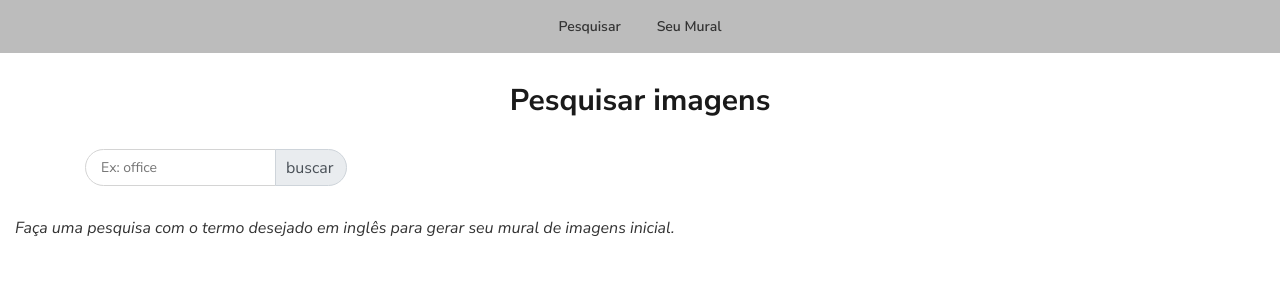
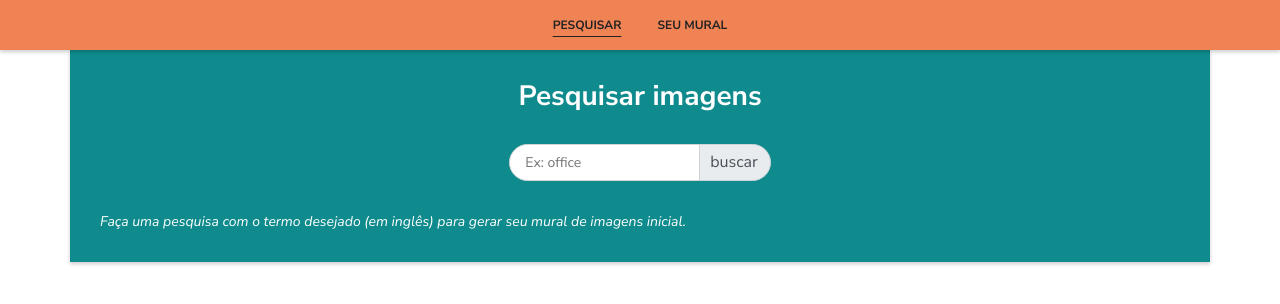
Before and after one commit to hugobrancowb/mural-ang-app, an Angular app: page / in a window 1280 px wide. Shown: the top 304 px of the page. Built offline with nearby package versions, Linux system fonts and the light colour scheme.

Commit message:
estilo padrão do site: cores e cards

```diff
--- a/src/app/app.component.html
+++ b/src/app/app.component.html
@@ -1,12 +1,11 @@
 <nav class="navbar navbar-expand-lg">
   <div class="" id="navbarSupportedContent">
     <ul class="navbar-nav mr-auto">
-      <li class="nav-item active">
-        <a class="nav-link" href="/" routerLink="/">Pesquisar <span class="sr-only">(current)</span></a>
-        <!-- sr-only = screen-reader; voltar a essa parte mais à frente -->
+      <li class="nav-item">
+        <a class="nav-link" href="/" routerLink="/" routerLinkActive="active" [routerLinkActiveOptions]="{exact:true}">Pesquisar</a>
       </li>
       <li class="nav-item">
-        <a class="nav-link" href="/mural" routerLink="/mural">Seu Mural</a>
+        <a class="nav-link" href="/mural" routerLink="/mural" routerLinkActive="active">Seu Mural</a>
       </li>
     </ul>
   </div>
--- a/src/app/app.component.scss
+++ b/src/app/app.component.scss
@@ -1,9 +1,17 @@
+/* Fonts */
+@import url('https://fonts.googleapis.com/css2?family=Nunito+Sans:wght@700&display=swap');
+
 /* Colors */
-$navcolor: #BCBCBC;
+$orange: #EF8354;
+$green: #0F8B8D;
+$darkpurple: #241E4E;
 
 nav {
-  background-color: $navcolor;
   display: flex;
+
+  background-color: $orange;
+
+  box-shadow: 0 2px 4px 0 rgba(0,0,0,0.2);
 
   div {
     margin: auto;
@@ -15,11 +23,22 @@ nav {
         margin: 0 10px;
 
         a {
-          font-size: 14px;
-          font-weight: 600;
+          font-family: 'Nunito Sans', sans-serif;
+          font-weight: 700;
+          font-size: 12px;
+          text-transform: uppercase;
+          color: #222222;
 
-          &, &:visited { color: #333; }
-          &:hover{color:black}
+          &, &:visited {
+            color: #222222;
+            text-decoration: none;
+          }
+
+          &:hover, &.active {
+            color:#222222;
+            text-decoration: underline;
+            text-underline-offset: 7px;
+          }
         }
       }
     }
--- a/src/app/layouts/home/home.component.html
+++ b/src/app/layouts/home/home.component.html
@@ -6,16 +6,18 @@
       <div class="input-group-text" (click)="search()">buscar</div>
     </div>
   </form>
+
+  <!-- grid do search: if/else -->
+  <div *ngIf="search_list.length == 0 then listaVazia"></div>
+  <ng-template #listaVazia>
+    <div class="container-fluid lista-vazia">
+      <p class="descricao">Faça uma pesquisa com o termo desejado (em inglês) para gerar seu mural de imagens inicial.</p>
+    </div>
+  </ng-template>
 </div>
 
-<!-- grid do search -->
-<div *ngIf="search_list.length > 0 then listaPreench else listaVazia"></div>
-<ng-template #listaVazia>
-  <div class="container-fluid grid-lista">
-    <p class="descricao">Faça uma pesquisa com o termo desejado em inglês para gerar seu mural de imagens inicial.</p>
-  </div>
-</ng-template>
+<!-- grid do search: if/else -->
+<div *ngIf="search_list.length > 0 then listaPreench"></div>
 <ng-template #listaPreench>
-    <!-- grid do search -->
     <grid-images [image_list]="search_list" [isMural]="false"></grid-images>
 </ng-template>
--- a/src/app/layouts/home/home.component.scss
+++ b/src/app/layouts/home/home.component.scss
@@ -1,24 +1,34 @@
 /* Fonts */
+@import url('https://fonts.googleapis.com/css2?family=Nunito+Sans:wght@700&display=swap');
 //@import url('https://fonts.googleapis.com/css2?family=Nunito:wght@800&display=swap');
 //@import url('https://fonts.googleapis.com/css2?family=Open+Sans&display=swap');
 
 /* Variables */
 //$border-radii: 6px;
 
+/* Colors */
+$orange: #EF8354;
+$green: #0F8B8D;
+$darkpurple: #241E4E;
+
 div.main {
-  margin: 30px auto;
+  width: 100%;
+  padding: 30px 15px;
+  background-color: $green;
+  box-shadow: 0 2px 4px 0 rgba(0,0,0,0.2);
 
   h1 {
-    margin: 30px auto;
-    font-size: 30px;
+    font-family: 'Nunito Sans', sans-serif;
+    font-size: 28px;
     font-weight: 700;
-    color: #1A1A1A;
     text-align: center;
+    color: #ffffff;
   }
 
   form {
     margin: 30px auto;
     width: 100%;
+    justify-content: center;
 
     input {
       border: 1px solid #D4D4D4;
@@ -36,17 +46,17 @@ div.main {
       cursor: pointer;
     }
   }
-}
 
-div.grid-lista {
+  div.lista-vazia {
 
-  div.row { justify-content: center; }
+    div.row { justify-content: center; }
 
-  p.descricao {
-    font-weight: 400;
-    font-style: italic;
-    font-size: 16px;
-    margin: 30px auto;
-    color: #333333;
+    p.descricao {
+      font-weight: 400;
+      font-style: italic;
+      font-size: 14px;
+      margin: 30px auto 0px auto;
+      color: #ffffff;
+    }
   }
 }
--- a/src/app/layouts/mural/mural.component.scss
+++ b/src/app/layouts/mural/mural.component.scss
@@ -1,26 +1,48 @@
 /* Fonts */
+@import url('https://fonts.googleapis.com/css2?family=Nunito+Sans:wght@700&display=swap');
 //@import url('https://fonts.googleapis.com/css2?family=Nunito:wght@800&display=swap');
 //@import url('https://fonts.googleapis.com/css2?family=Open+Sans&display=swap');
 
 /* Variables */
 //$border-radii: 6px;
 
+/* Colors */
+$orange: #EF8354;
+$green: #0F8B8D;
+$darkpurple: #241E4E;
+
 div.mural {
-  margin: 30px auto;
+  width: 100%;
+  padding: 30px 15px;
+  background-color: $green;
+  box-shadow: 0 2px 4px 0 rgba(0,0,0,0.2);
 
   h1 {
-    margin: 30px auto;
-    font-size: 30px;
+    font-family: 'Nunito Sans', sans-serif;
+    font-size: 28px;
     font-weight: 700;
-    color: #1A1A1A;
     text-align: center;
+    color: #ffffff;
   }
 
   p.descricao, p.lista_vazia {
     font-weight: 400;
     font-style: italic;
-    font-size: 16px;
-    margin: 30px auto;
-    color: #333333;
+    font-size: 14px;
+    margin: 30px auto 0px auto;
+    color: #ffffff;
   }
 }
+
+div.lista-vazia {
+  padding: 30px 15px;
+
+  div.col-12 {padding: 0;}
+
+  h2 {
+    font-weight: 400;
+    font-style: italic;
+    font-size: 16px;
+    color: #222222;
+  }
+}
```
Also changed, not shown: src/assets/img/guma.jpg (deleted).
